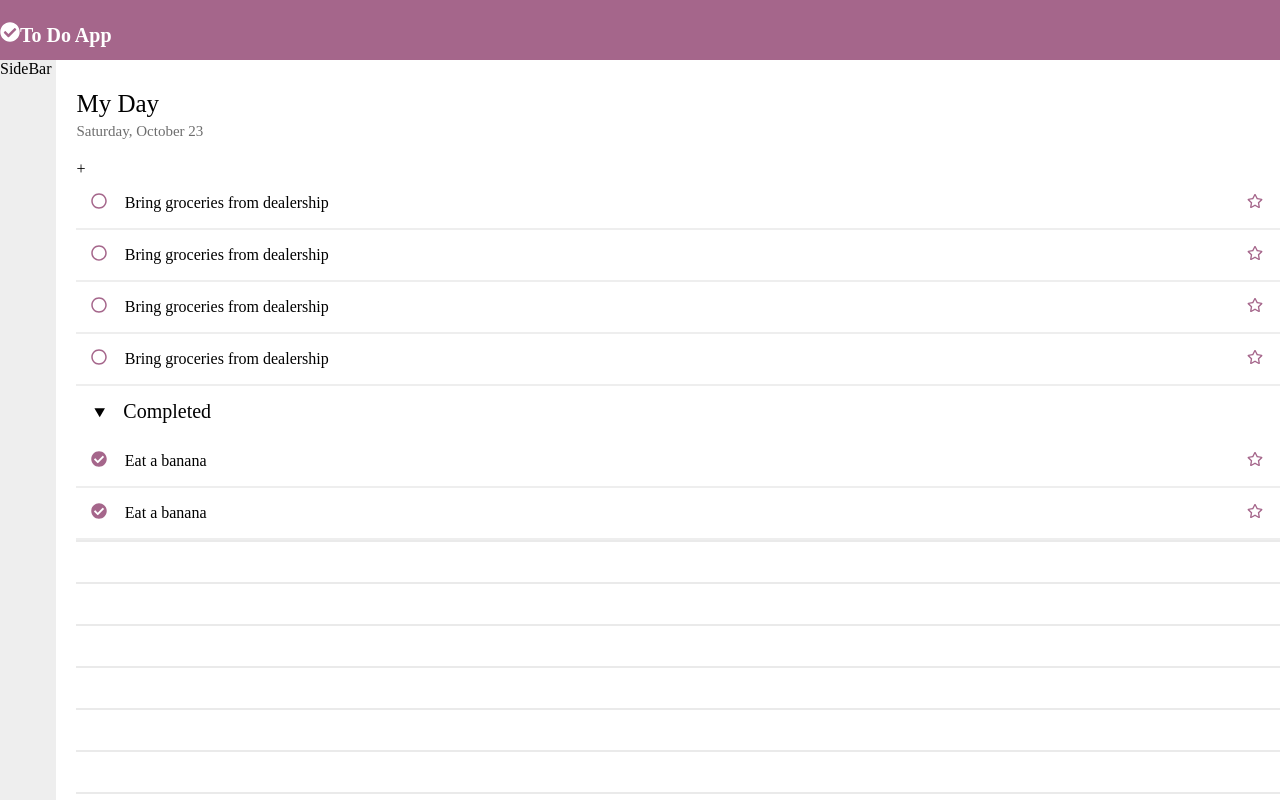
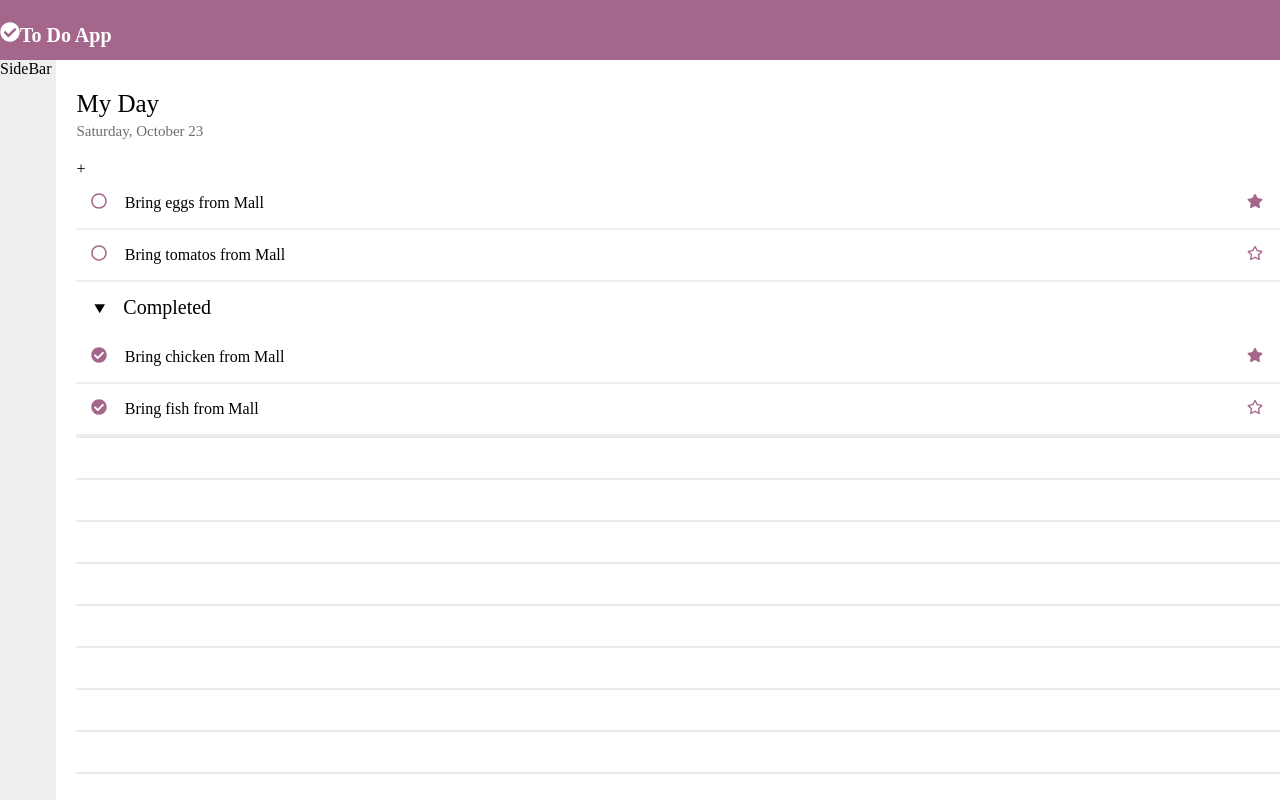
Before and after one commit to nerdjot/todo-app, a React (Create React App) app: page / in a window 1280 px wide. Both pictures are taken after a click on the heading "Completed". Built offline with nearby package versions, Linux system fonts and the light colour scheme.

Commit message:
added data, and prop drilling for displaying data

```diff
--- a/src/components/ActualList.js
+++ b/src/components/ActualList.js
@@ -10,24 +10,31 @@ import {
 import UnCompletedItem from './UnCompletedItem';
 import CompletedItem from './CompletedItem';
 
-const ListActual = () => {
-  const [isHovered, setIsHover] = useState(false);
-  const toggleHover = () => {
-    setIsHover(!isHovered);
-  };
-
+const ListActual = ({ data, setData }) => {
+  const UnCompletedList = data.map((Item) =>
+  {
+    if(!Item['isCompleted'])
+    {
+      return <UnCompletedItem isFavourite={Item['isFavourite']} value={Item['value']} />
+    }
+  }
+);
+const CompletedList = data.map((Item) =>
+  {
+    if(Item['isCompleted'])
+    {
+      return <CompletedItem isFavourite={Item['isFavourite']} value={Item['value']} />
+    }
+  }
+);
   return (
     <div className="list-actual">
-      <UnCompletedItem />
-      <UnCompletedItem />
-      <UnCompletedItem />
-      <UnCompletedItem />
+      {UnCompletedList}
       <details>
         <summary>
           <div className="summary">Completed</div>
         </summary>
-        <CompletedItem />
-        <CompletedItem />
+        {CompletedList}
       </details>
     </div>
   );
--- a/src/components/CompletedItem.js
+++ b/src/components/CompletedItem.js
@@ -7,7 +7,7 @@ import {
   FaRegStar,
 } from 'react-icons/fa';
 
-const CompletedItem = () => {
+const CompletedItem = ({value, isFavourite}) => {
   const [isHovered, setIsHover] = useState(false);
 
   return (
@@ -23,9 +23,9 @@ const CompletedItem = () => {
       >
         <FaCheckCircle />
       </div>
-      <div className="internal-internal">Eat a banana</div>
+      <div className="internal-internal">{value}</div>
       <div className="star">
-        <FaRegStar />
+      {isFavourite ? <FaStar /> : <FaRegStar />}
       </div>
     </div>
   );
--- a/src/components/List.js
+++ b/src/components/List.js
@@ -3,14 +3,40 @@ import '../styles/List.css';
 import AddComponent from './AddComponent';
 import ActualList from './ActualList';
 
-const Body = () => {
+const List = () => {
+  const [data, setData] = useState([
+    {
+      id: 0,
+      value: 'Bring eggs from Mall',
+      isCompleted: false,
+      isFavourite: true,
+    },
+    {
+      id: 1,
+      value: 'Bring tomatos from Mall',
+      isCompleted: false,
+      isFavourite: false,
+    },
+    {
+      id: 2,
+      value: 'Bring chicken from Mall',
+      isCompleted: true,
+      isFavourite: true,
+    },
+    {
+      id: 3,
+      value: 'Bring fish from Mall',
+      isCompleted: true,
+      isFavourite: false,
+    },
+  ]);
   return (
     <div className="list-div">
       <div className="list-list-name">My Day</div>
       <div className="list-date">Saturday, October 23</div>
       <div className="list-view">
         <AddComponent></AddComponent>
-        <ActualList />
+        <ActualList data={data} setData={setData} />
 
         <div className="list-empty">
           <div></div>
@@ -51,4 +77,4 @@ const Body = () => {
   );
 };
 
-export default Body;
+export default List;
--- a/src/components/UnCompletedItem.js
+++ b/src/components/UnCompletedItem.js
@@ -7,7 +7,7 @@ import {
   FaRegStar,
 } from 'react-icons/fa';
 
-const UnCompletedItem = () => {
+const UnCompletedItem = ({value, isFavourite}) => {
   const [isHovered, setIsHover] = useState(false);
 
   return (
@@ -23,9 +23,9 @@ const UnCompletedItem = () => {
       >
         {isHovered ? <FaRegCheckCircle /> : <FaRegCircle />}
       </div>
-      <div className="internal-internal">Bring groceries from dealership</div>
+      <div className="internal-internal">{value}</div>
       <div className="star">
-        <FaRegStar />
+        {isFavourite ? <FaStar /> : <FaRegStar />}
       </div>
     </div>
   );
--- a/src/styles/List.css
+++ b/src/styles/List.css
@@ -32,6 +32,7 @@
   display: flex;
   justify-content: space-between;
   line-height: 30px;
+  cursor: pointer;
 }
 .un-completed-item:hover {
   background-color: #f3f3f3;
@@ -77,6 +78,7 @@ summary {
   line-height: 50px;
   margin-left:18px;
   height: 50px;
+  cursor: pointer;
 }
 
 summary > * {
```
